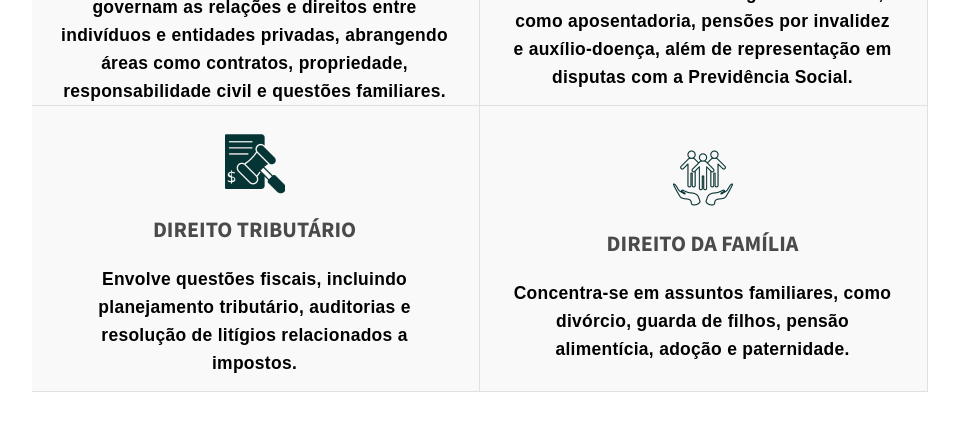
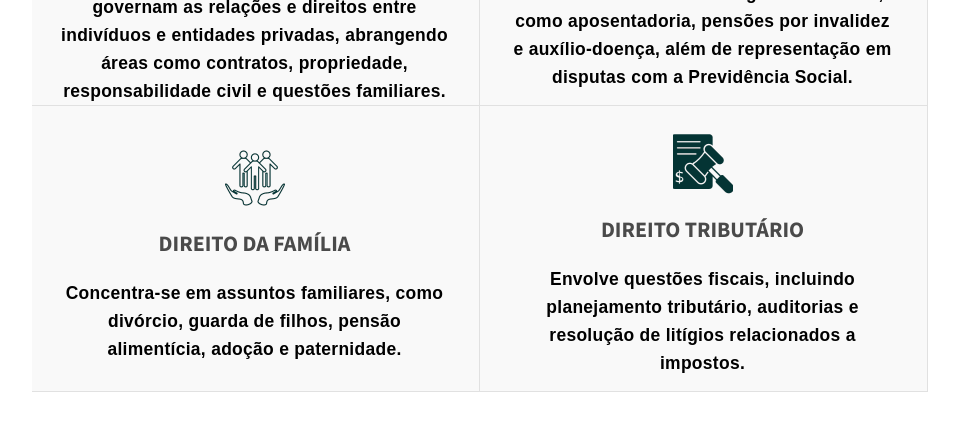
Before and after one commit to Dev-LucasC/MarcosPauloADV, a React (Create React App) app: page / in a window 1280 px wide. Shown: the part 880-1308 px from the top of the page, without its empty margins (160-1119 px from the left). Built offline with nearby package versions, Linux system fonts and the light colour scheme.

Commit message:
Atualizacoes de seo

```diff
--- a/src/components/Main/Main.js
+++ b/src/components/Main/Main.js
@@ -22,10 +22,10 @@ const Main = () => {
             </h4>
           </div>
           <div className="elemento2">
-            <img src={Foto2} />
-            <h3>DIREITO TRIBUTÁRIO</h3>
+          <img src={Foto4} />
+            <h3>DIREITO DA FAMÍLIA</h3>
             <h4>
-            Envolve questões fiscais, incluindo planejamento tributário, auditorias e resolução de litígios relacionados a impostos.
+            Concentra-se em assuntos familiares, como divórcio, guarda de filhos, pensão alimentícia, adoção e paternidade.
 
             </h4>
           </div>
@@ -39,10 +39,10 @@ const Main = () => {
             </h4>
           </div>
           <div  className="elemento2">
-            <img src={Foto4} />
-            <h3>DIREITO DA FAMÍLIA</h3>
+          <img src={Foto2} />
+            <h3>DIREITO TRIBUTÁRIO</h3>
             <h4>
-            Concentra-se em assuntos familiares, como divórcio, guarda de filhos, pensão alimentícia, adoção e paternidade.
+            Envolve questões fiscais, incluindo planejamento tributário, auditorias e resolução de litígios relacionados a impostos.
 
             </h4>
           </div>
```
